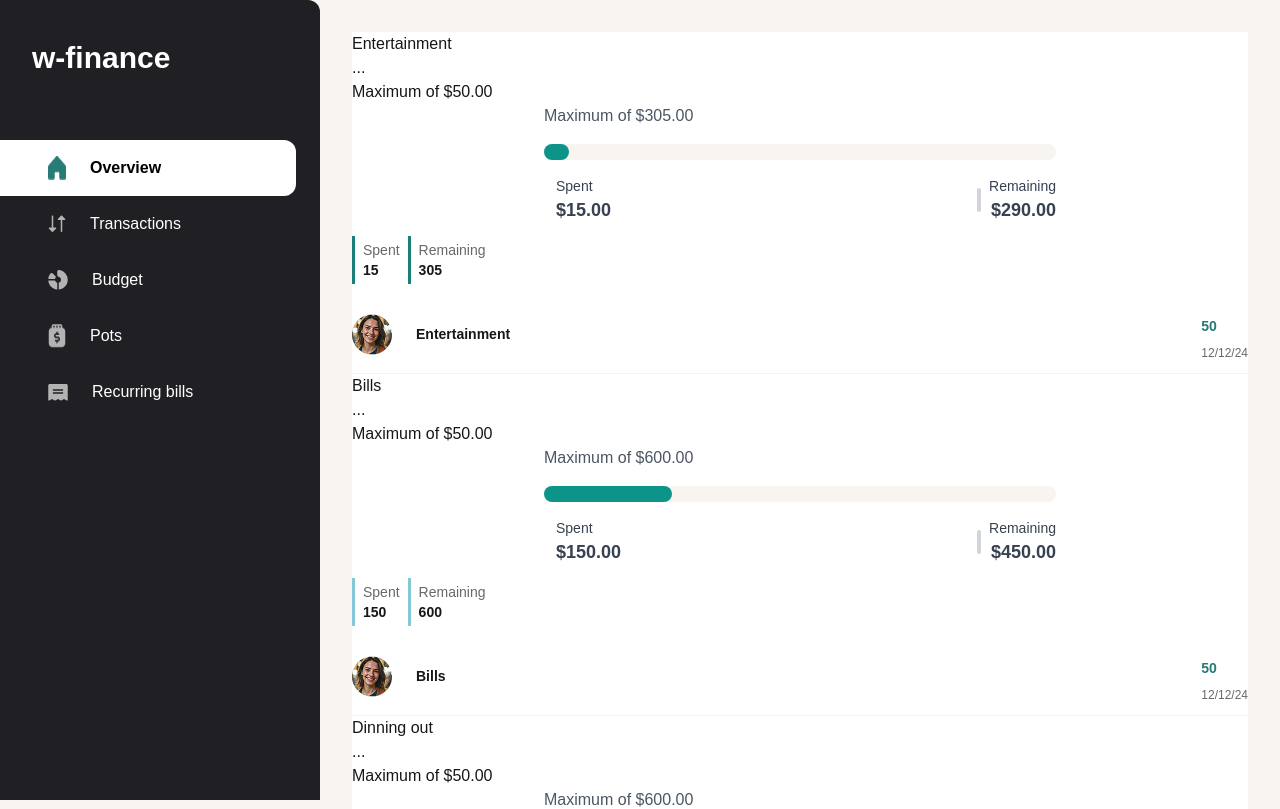
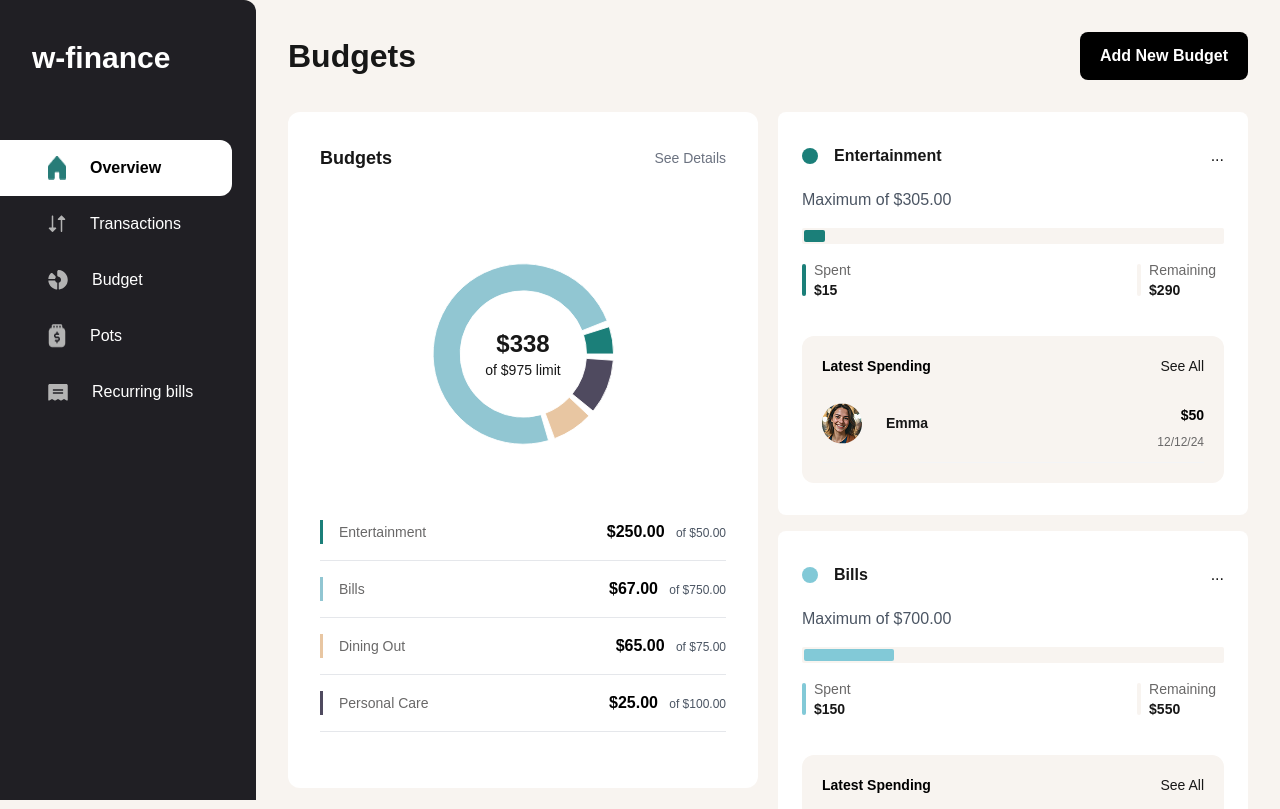
Before and after one commit to wonuola-y/w-finance, a Next.js app: page /Budget in a window 1280 px wide. Shown: the top 809 px of the page. Built offline with nearby package versions, Linux system fonts and the light colour scheme.

Commit message:
Budget page completed

```diff
--- a/app/Budget/page.tsx
+++ b/app/Budget/page.tsx
@@ -1,15 +1,30 @@
 import React from 'react'
 import Sidebar from '../components/sidebar'
 import BudgetModal from '../modal/budget_modal'
+import Button from '../components/button'
+import BudgetChart from '../modal/budgetChart'
 
 
 const page = () => {
+
   return (
-      <div className='flex bg-brand-bg_white_clr p-5 md:p-0 '>
-          <div className="hidden md:block w-1/4">  <Sidebar /></div>
-          <div className='w-full md:w-[75%] md:p-8  '>
-              <BudgetModal />
-          </div>
+    <div className='flex bg-brand-bg_white_clr p-5 md:p-0 justify-between '>
+      <div className="hidden lg:block w-1/5 ">  <Sidebar /></div>
+      <div className='w-full lg:w-4/5  md:p-8  '>
+        <div className='flex justify-between mb-8'>
+          <h1 >Budgets</h1>
+          <div>
+            <Button className='text-center' text='Add New Budget' textColor='text-white' bgColor='bg-black' />
+         </div>
+        </div>
+        <div className='flex flex-col lg:flex-row justify-between'>
+          <div className='lg:w-1/2 lg:mr-5 mb-5 lg:mb-0'>
+            <BudgetChart />
+        </div>
+          <div className="lg:w-1/2"> <BudgetModal /></div>
+       </div>
+      </div>
+
     </div>
   )
 }
--- a/app/components/budget_loader.tsx
+++ b/app/components/budget_loader.tsx
@@ -1,46 +1,30 @@
 import React from "react";
 
 type Props = {
-  spent: number;
-  max: number;
+  max: number,
+  spent:number,
   bgColor?: string;
 };
 
-const BudgetProgress: React.FC<Props> = ({ spent, max, bgColor }) => {
-  const remaining = max - spent;
-  const percentage = (spent / max) * 100;
+const BudgetProgress: React.FC<Props> = ({max, spent, bgColor }) => {
+
+  const percentage = (spent / max) * 100
 
   return (
-    <div className="w-full max-w-lg mx-auto space-y-4">
+    <div className="w-full mx-auto space-y-4">
       {/* Maximum Amount */}
-      <p className="text-gray-600">Maximum of ${max.toFixed(2)}</p>
+      <p className="text-gray-600">Maximum of ${(max ?? 0).toFixed(2)}</p>
 
       {/* Progress Bar */}
-      <div className="w-full h-4 bg-[#F8F4F0] rounded-lg relative">
+      <div className="w-full h-4 bg-[#F8F4F0] p-[2px]  rounded-sm relative">
         <div
-          className="h-full bg-teal-600 rounded-lg"
-          style={{ width: `${percentage}%` }}
+          className="h-full rounded-sm "
+          style={{ width: `${percentage}%`, backgroundColor: `${bgColor}`}}
         />
       </div>
 
       {/* Spent & Remaining */}
-      <div className="flex justify-between items-center text-gray-700">
-        <div className="flex items-center gap-2">
-          <div className={`w-1 h-6 ${bgColor}rounded-xl`}></div>
-          <div className="text-left">
-            <p className="text-sm">Spent</p>
-            <p className="text-lg font-bold">${spent.toFixed(2)}</p>
-          </div>
-        </div>
 
-        <div className="flex items-center gap-2">
-          <div className="w-1 h-6 bg-gray-300 rounded-full"></div>
-          <div className="text-right">
-            <p className="text-sm">Remaining</p>
-            <p className="text-lg font-bold">${remaining.toFixed(2)}</p>
-          </div>
-        </div>
-      </div>
     </div>
   );
 };
--- a/app/components/button.tsx
+++ b/app/components/button.tsx
@@ -16,7 +16,7 @@ const Button = (
     {
         type = "submit",
         // onClick,
-        bgColor = "bg-black ",
+        bgColor = "bg-black",
         textColor = "text-white",
         width = "w-full",
         text,
--- a/app/components/sidebar.tsx
+++ b/app/components/sidebar.tsx
@@ -10,7 +10,7 @@ import Image from 'next/image'
 const Sidebar = () => {
   return (
       <div>
-          <div className='bg-brand-brand_black  h-full fixed w-1/4 mb-16  pr-6 rounded-tr-xl'>
+          <div className='bg-brand-brand_black  h-full fixed w-1/5 mb-16  pr-6 rounded-tr-xl'>
               <h1 className="font-extrabold text-3xl text-white mt-10 text-left pl-8 mb-16">w-finance</h1>
               <ul>
                   <li className='py-4 px-6  flex text-black bg-white font-semibold rounded-r-xl '><Image  src={home} alt='home icon' className="mx-6"/>Overview</li>
--- a/app/components/transaction_overview.tsx
+++ b/app/components/transaction_overview.tsx
@@ -13,15 +13,15 @@ const Transaction_overview = ({
     text, img, amount, date, color,
 }: Props) => {
   return (
-      <div className={`flex justify-between   border-b-[1px] border-b-gray-100 py-3 `}>
+      <div className="flex justify-between border-b-[1px] border-b-gray-100 pb-3 ">
           <div className='w-3/4 flex items-center'>
               <div className='md:mr-2 flex items-center justify-center'>
                   <Image src={img ?? Emma} width={40} height={40} alt='user expense img'  />
              </div>
               <h2 className='mx-4 font-bold text-[14px] '>{text}</h2>
           </div>
-          <div className=''>
-              <p className={`font-bold my-2 text-${color} text-[14px] text-brand-green ` }>{amount}</p>
+          <div className='flex flex-col items-end'>
+              <p className={`font-bold my-2 text-${color} text-[14px]  ` }>${amount}</p>
               <p className='text-brand-text_gray text-xs'>{ date}</p>
           </div>
     </div>
--- a/app/globals.css
+++ b/app/globals.css
@@ -27,6 +27,10 @@ body {
   flex-direction: column;
 
 }
+h1{
+  font-weight: bold;
+  font-size: 32px;
+}
 h3{
   font-size: 14px;
   color: #696868;
--- a/app/modal/budgetChart.tsx
+++ b/app/modal/budgetChart.tsx
@@ -3,10 +3,10 @@
 import { PieChart, Pie, Cell, Tooltip } from "recharts";
 
 const data = [
-    { id:1, name: "Entertainment", value: 50, color: "#1B7F79" },
-    { id: 2, name: "Bills", value: 750, color: "#91C6D2" },
-    { id: 3,name: "Dining Out", value: 75, color: "#E8C6A2" },
-    { id: 4,name: "Personal Care", value: 100, color: "#4F4A5F" },
+    { id:1, name: "Entertainment", value: 50, color: "#1B7F79", spent: 250},
+    { id: 2, name: "Bills", value: 750, color: "#91C6D2", spent:67 },
+    { id: 3,name: "Dining Out", value: 75, color: "#E8C6A2", spent: 65 },
+    { id: 4,name: "Personal Care", value: 100, color: "#4F4A5F", spent:25 },
 ];
 
 const totalBudget = 975;
@@ -14,13 +14,13 @@ const spentAmount = 338;
 
 const BudgetChart = () => {
     return (
-        <div className="bg-white md:p-8 rounded-xl w-full h-2/4 md:h-auto">
+        <div className="bg-white p-5 md:p-8 rounded-xl w-full h-2/4 md:h-auto">
             <div className="flex justify-between items-center  pb-8">
                 <h2 className="text-lg font-semibold">Budgets</h2>
                 <button className="text-sm text-gray-500 hover:underline">See Details</button>
             </div>
 
-            <div className="flex flex-col  justify-center items-center ">
+            <div className="flex flex-col md:flex-row lg:flex-col  justify-center items-center ">
                 <div className="relative w-2/3 flex justify-center items-center ">
                     <PieChart width={300} height={300}>
                         <Pie
@@ -41,19 +41,18 @@ const BudgetChart = () => {
                     </PieChart>
                     <div className="absolute flex flex-col items-center">
                         <p className="text-2xl font-bold">${spentAmount}</p>
-                        <p className="text-gray-500 text-sm">of ${totalBudget} limit</p>
+                        <p className=" text-sm">of ${totalBudget} limit</p>
                     </div>
                 </div>
 
                 <div className=" m-[a] w-full flex-col  py-6 pt-0">
                     {data.map((item) => (
-                        <div key={item.id} className="flex  justify-between  text-sm py-4" >
+                        <div key={item.id} className="flex  justify-between  text-sm py-4 border-b-[1px] border-b-gray-200" >
                             <div className="flex items-center  text-brand-text_gray px-4" style={{ borderLeftWidth: 'medium', borderLeftColor: item.color, borderLeftStyle: 'solid' }}>
 
                                 {item.name}
                             </div>
-
-                            <span className="font-semibold">${item.value.toFixed(2)}</span>
+                            <p className="text-gray-600 text-xs"> <span className="text-black font-semibold text-base mr-2">${item.spent.toFixed(2)}</span> of ${item.value.toFixed(2)}</p>
                         </div>
                     ))}
                 </div>
--- a/app/modal/budget_modal.tsx
+++ b/app/modal/budget_modal.tsx
@@ -3,11 +3,11 @@ import Emma from "../assets/Sidebar/emma.png";
 import TransactionOverview from '../components/transaction_overview'
 import BudgetProgress from '../components/budget_loader';
 const budget_modal_data = [
-    { id: 1, name: "Entertainment", value: 50, color: "#1B7F79", spent: 15.00, rem: 305.00, img:Emma, date:'12/12/24'},
-    { id: 2, name: "Bills", value: 50, color: "#82C9D7", spent: 150.00, rem: 600.00, img:Emma, date:'12/12/24'},
-    { id: 3, name: "Dinning out", value: 50, color: "#F2CDAC", spent: 150.00, rem: 600.00, img:Emma, date:'12/12/24'},
-    { id: 4, name: "Perosnal care", value: 50, color: "#626070", spent: 150.00, rem: 500, img:Emma, date:'12/12/24' },
-    {}
+    { id: 1, name: "Entertainment", expenseName: 'Emma',  value: 50, color: "#1B7F79", spent: 15.00, rem: 305.00, img:Emma, date:'12/12/24', max:305},
+    { id: 2, name: "Bills", expenseName: 'Emma', value: 50, color: "#82C9D7", spent: 150.00, rem: 550.00, img:Emma, date:'12/12/24', max:700},
+    { id: 3, name: "Dinning out", expenseName: 'Emma', value: 50, color: "#F2CDAC", spent: 150.00, rem: 450.00, img:Emma, date:'12/12/24', max:600},
+    { id: 4, name: "Personal care", expenseName: 'Emma', value: 50, color: "#626070", spent: 150.00, rem: 350, img:Emma, date:'12/12/24', max:500 },
+
 ]
 
 
@@ -15,42 +15,62 @@ const BudgetModal = () => {
 
   return (
       <div>
-          <div  className='bg-white' >
-              {budget_modal_data.map((item) => (
-                  <div key={item.id}>
-                      <div>
-                          <h2>{item.name}</h2>
+          <div className='w-full' >
+
+              {budget_modal_data.map((item) =>
+              {
+                  const maxValue = item.max
+                  const spentValue = item.spent
+                  const remaining = (maxValue ?? 0) - (spentValue ?? 0)
+                  return (
+                      <div key={item.id} className='bg-white mb-4 py-8 px-6 rounded-lg'>
+                          <div className='flex justify-between pb-5'>
+                              <div className='flex items-center'>
+                                  <p className='w-4 h-4 rounded-full mr-4' style={{backgroundColor: item.color}}></p>
+                                  <h2 className='font-bold'>{item.name}</h2>
+                             </div>
                               <p>...</p>
                           </div>
-                      <div>
-                          <p>Maximum of $50.00</p>
-                          <BudgetProgress max={item.rem ?? 0} spent={item.spent ?? 0} bgColor='bg-[#F8F4F0]' />
-                          <div className="flex">
-                              <div>
-                                  <div className="flex flex-col text-sm py-1 px-2 my-3" style={{ borderLeftWidth: 'medium', borderLeftColor: item.color, borderLeftStyle: 'solid' }}>
+                          <div key={item.id}>
+
+                              <BudgetProgress max={ item.max ?? 0} spent={item.spent ?? 0} bgColor={item.color} />
+
+                              <div className="flex justify-between">
+                                  <div className='flex items-center'>
+                                      <div className="h-8 w-1  rounded-full " style={{ backgroundColor: item.color }}></div>
+                                      <div className="flex flex-col text-sm py-1 px-2 my-3" >
                                           <div className="flex items-center  text-brand-text_gray">
 
                                               Spent
                                           </div>
 
-                                      <span className="font-semibold">{item.spent}</span>
+                                          <span className="font-semibold">${item.spent}</span>
                                       </div>
                                   </div>
-                              <div>
-                                  <div className="flex flex-col text-sm py-1 px-2 my-3" style={{ borderLeftWidth: 'medium', borderLeftColor: item.color, borderLeftStyle: 'solid' }}>
+                                  <div className='flex items-center'>
+                                      <div className="h-8 w-1  rounded-full bg-brand-bg_white_clr " ></div>
+                                      <div className="flex flex-col text-sm py-1 px-2 my-3" >
+
                                           <div className="flex items-center  text-brand-text_gray">
-
                                               Remaining
                                           </div>
 
-                                      <span className="font-semibold">{item.rem}</span>
+                                          <span className="font-semibold">${remaining}</span>
                                       </div>
                                   </div>
                               </div>
-                          <TransactionOverview text={item.name} img={item.img} color={item.color} amount={item.value} date={item.date} />
+                             <div className='bg-brand-bg_white_clr rounded-xl p-5 mt-5'>
+                                <div className='flex justify-between pb-5'>
+                                      <h3 className='font-bold text-black text-normal '>Latest Spending</h3>
+                                      <p className='text-sm '>See All</p>
+                                  </div>
+                                  <TransactionOverview text={item.expenseName} img={item.img} color="black" amount={item.value} date={item.date} />
                              </div>
                           </div>
-              ))}
+                      </div>
+            )
+              }
+              )}
           </div>
     </div>
   )
```
Lines whose indentation alone changed are shown as unchanged.
